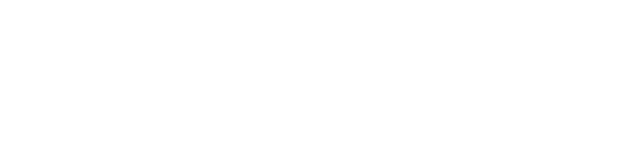
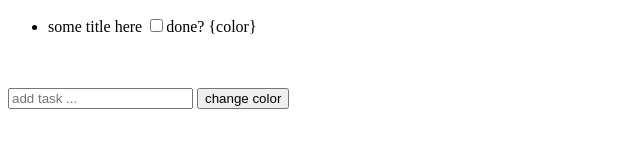
Before and after one commit to mmendesas/tiny-web, a website with bundled scripts: page index.html in a window 1280 px wide. Shown: the whole page, without its empty margins (0-640 px from the left). Built offline with nearby package versions, Linux system fonts and the light colour scheme; data requests are answered from the project's data file.

Commit message:
feat: add basic view and render html

```diff
--- a/index.html
+++ b/index.html
@@ -8,6 +8,7 @@
 </head>
 
 <body>
+  <div id="root"></div>
   <script type="module" src="./src/index.ts"></script>
 </body>
 
--- a/src/index.ts
+++ b/src/index.ts
@@ -1,9 +1,9 @@
-import { Todo } from './models/Todo';
+import { TodoForm } from './views/TodoForm';
 
-const todo = Todo.buildTodo({ id: 1 });
+const root = document.getElementById('root');
 
-todo.on('change', () => {
-  console.log(todo);
-});
-
-todo.fetch();
+if (root) {
+  console.log('asdfds');
+  const todoForm = new TodoForm(root);
+  todoForm.render();
+}
--- /dev/null
+++ b/src/views/TodoForm.ts
@@ -0,0 +1,35 @@
+export class TodoForm {
+  constructor(public parent: Element) {}
+
+  template(): string {
+    return `
+      <div>
+        <ul>
+          <li>
+            <span>some title here</span>
+            <input type="checkbox">done?</input>
+            <span>{color}</span>
+          </li>
+        </ul>
+
+        <br />
+        <br />
+
+        <input type="text" placeholder="add task ..." />
+        <button>change color</button>
+      </div>
+    `;
+  }
+
+  render(): void {
+    // clear old stuff
+    this.parent.innerHTML = '';
+
+    // real html from string
+    const templateElement = document.createElement('template');
+    templateElement.innerHTML = this.template();
+
+    // add to root
+    this.parent.append(templateElement.content);
+  }
+}
```
Also changed, not shown: docs/tasks.md (+8 -0 lines).
